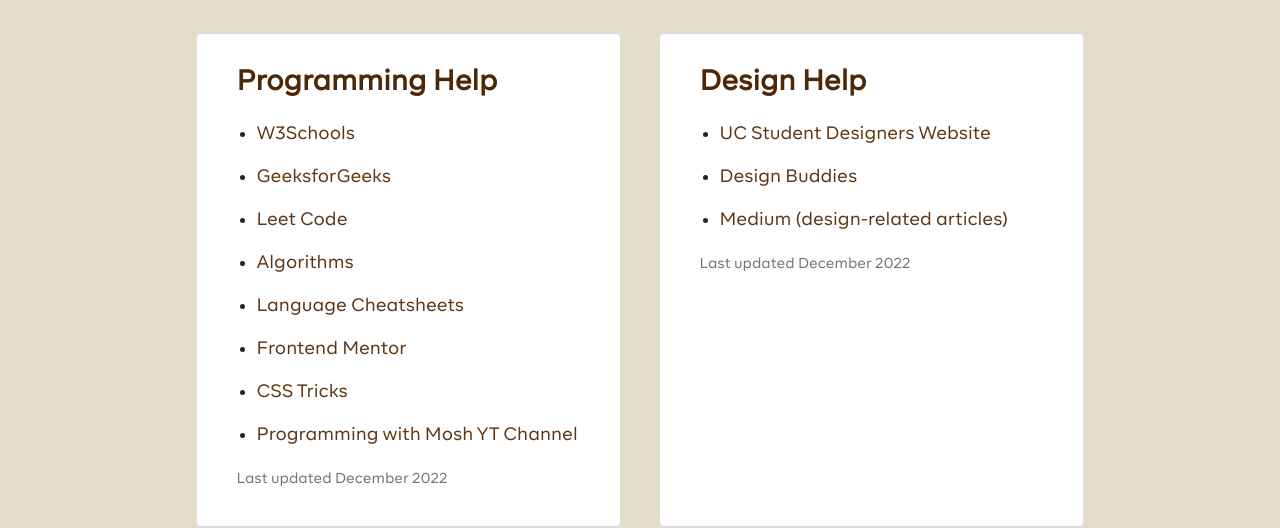
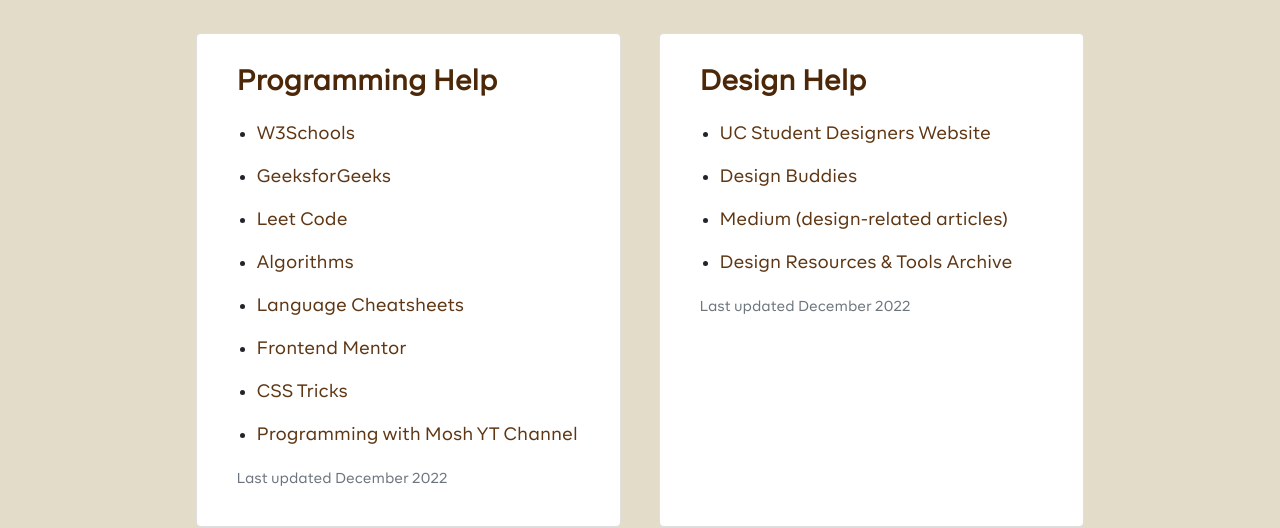
Before and after one commit to MartaDaniela/ModernAdas, a plain HTML site: page resources.html in a window 1280 px wide. Shown: the part 281-809 px from the top of the page. Drawn offline with nearby package versions, Linux system fonts and the light colour scheme.

Commit message:
design resources link

```diff
--- a/resources.html
+++ b/resources.html
@@ -110,6 +110,7 @@
                     <li><a href="https://ucstudentdesigners.github.io/" target="blank"><p>UC Student Designers Website</p></a></li>
                     <li><a href="https://www.designbuddies.community/" target="blank"><p>Design Buddies</p></a></li>
                     <li><a href="https://medium.com/" target="blank"><p>Medium (design-related articles)</p></a></li>
+                    <li><a href="https://www.toools.design/" target="blank"><p>Design Resources & Tools Archive</p></a></li>
                 </ul>
                   <p class="card-text"><small class="text-muted">Last updated December 2022</small></p>
                 </div>
```
